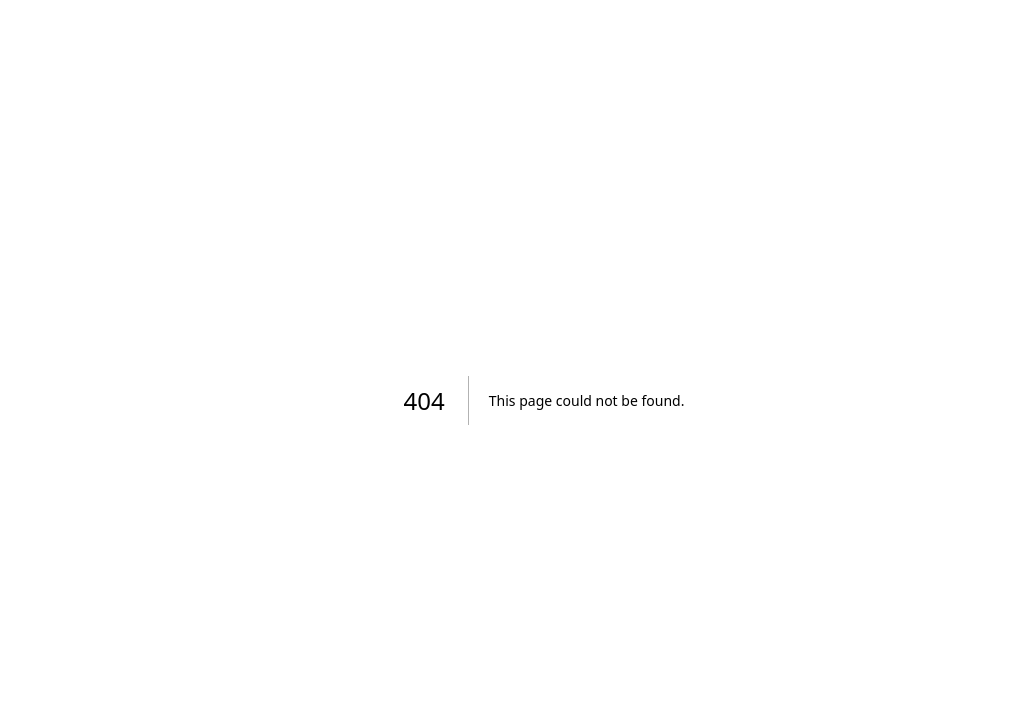
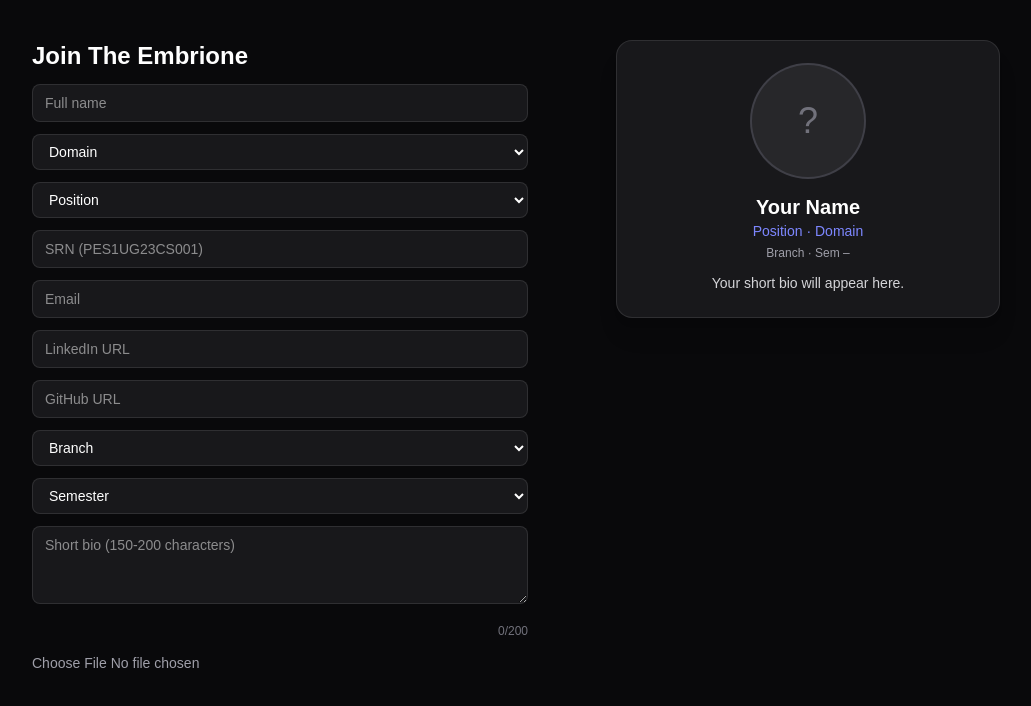
Before and after one commit to vivekpandey5897-alt/embrione-task, a Next.js app: page /register in a window 1280 px wide. Before the commit this address had no page. Shown: the top 706 px of the page, without its empty margins (96-1127 px from the left). Built offline with nearby package versions, Linux system fonts and the light colour scheme.

Commit message:
feat: register form and preview

```diff
--- /dev/null
+++ b/app/register/page.tsx
@@ -0,0 +1,63 @@
+"use client";
+import { useState } from "react";
+import MemberCard from "@/components/MemberCard";
+
+const DOMAINS = ["Web Development", "Design", "Logistics", "Operations", "Sponsorship", "Hospitality", "Social Media", "Event Management"];
+const POSITIONS = ["Head", "Vice-Head", "Core Member", "Member"];
+const BRANCHES = ["CSE", "AIML", "ECE", "EEE", "ME", "Biotech", "Civil", "Other"];
+const SEMS = ["1", "2", "3", "4", "5", "6", "7", "8"];
+const field = "w-full rounded-lg border border-white/10 bg-zinc-900 px-3 py-2 text-sm outline-none focus:border-indigo-500";
+
+export default function RegisterPage() {
+  const [form, setForm] = useState({
+    name: "", domain: "", position: "", srn: "", email: "",
+    linkedin: "", github: "", branch: "", semester: "", bio: "",
+  });
+  const [file, setFile] = useState<File | null>(null);
+  const [preview, setPreview] = useState<string | null>(null);
+
+  const update = (e: React.ChangeEvent<HTMLInputElement | HTMLSelectElement | HTMLTextAreaElement>) =>
+    setForm({ ...form, [e.target.name]: e.target.value });
+
+  const onFile = (e: React.ChangeEvent<HTMLInputElement>) => {
+    const f = e.target.files?.[0];
+    if (!f) return;
+    if (preview) URL.revokeObjectURL(preview);
+    setFile(f);
+    setPreview(URL.createObjectURL(f));
+  };
+
+  const select = (name: string, label: string, options: string[]) => (
+    <select name={name} value={form[name as keyof typeof form]} onChange={update} className={field}>
+      <option value="">{label}</option>
+      {options.map((o) => <option key={o} value={o}>{o}</option>)}
+    </select>
+  );
+
+  return (
+    <main className="min-h-screen bg-zinc-950 px-4 py-10 text-white">
+      <div className="mx-auto grid max-w-5xl gap-8 md:grid-cols-2">
+        <div className="space-y-3">
+          <h1 className="text-2xl font-bold">Join The Embrione</h1>
+          <input name="name" value={form.name} onChange={update} placeholder="Full name" className={field} />
+          {select("domain", "Domain", DOMAINS)}
+          {select("position", "Position", POSITIONS)}
+          <input name="srn" value={form.srn} onChange={update} placeholder="SRN (PES1UG23CS001)" className={field} />
+          <input name="email" value={form.email} onChange={update} placeholder="Email" className={field} />
+          <input name="linkedin" value={form.linkedin} onChange={update} placeholder="LinkedIn URL" className={field} />
+          <input name="github" value={form.github} onChange={update} placeholder="GitHub URL" className={field} />
+          {select("branch", "Branch", BRANCHES)}
+          {select("semester", "Semester", SEMS)}
+          <textarea name="bio" value={form.bio} onChange={update} maxLength={200} rows={3}
+            placeholder="Short bio (150-200 characters)" className={field} />
+          <p className="text-right text-xs text-zinc-500">{form.bio.length}/200</p>
+          <input type="file" accept=".png,.jpg,.jpeg" onChange={onFile} className="text-sm text-zinc-400" />
+        </div>
+
+        <div className="flex items-start justify-center md:sticky md:top-10">
+          <MemberCard data={{ ...form, photo: preview }} />
+        </div>
+      </div>
+    </main>
+  );
+}
--- /dev/null
+++ b/components/MemberCard.tsx
@@ -0,0 +1,30 @@
+export type CardData = {
+  name: string;
+  domain: string;
+  position: string;
+  branch: string;
+  semester: string;
+  bio: string;
+  photo: string | null;
+};
+
+export default function MemberCard({ data }: { data: CardData }) {
+  return (
+    <div className="w-full max-w-sm rounded-2xl border border-white/10 bg-zinc-900 p-6 shadow-xl transition hover:-translate-y-1 hover:border-indigo-500/50">
+      <div className="flex flex-col items-center text-center">
+        {data.photo ? (
+          // eslint-disable-next-line @next/next/no-img-element
+          <img src={data.photo} alt="Profile" className="h-28 w-28 rounded-full object-cover ring-2 ring-indigo-500" />
+        ) : (
+          <div className="flex h-28 w-28 items-center justify-center rounded-full bg-zinc-800 text-4xl text-zinc-500 ring-2 ring-zinc-700">
+            {data.name ? data.name.charAt(0).toUpperCase() : "?"}
+          </div>
+        )}
+        <h3 className="mt-4 w-full truncate text-xl font-semibold text-white">{data.name || "Your Name"}</h3>
+        <p className="text-sm text-indigo-400">{data.position || "Position"} · {data.domain || "Domain"}</p>
+        <p className="mt-1 text-xs text-zinc-400">{data.branch || "Branch"} · Sem {data.semester || "–"}</p>
+        <p className="mt-3 line-clamp-3 text-sm text-zinc-300">{data.bio || "Your short bio will appear here."}</p>
+      </div>
+    </div>
+  );
+}
```
